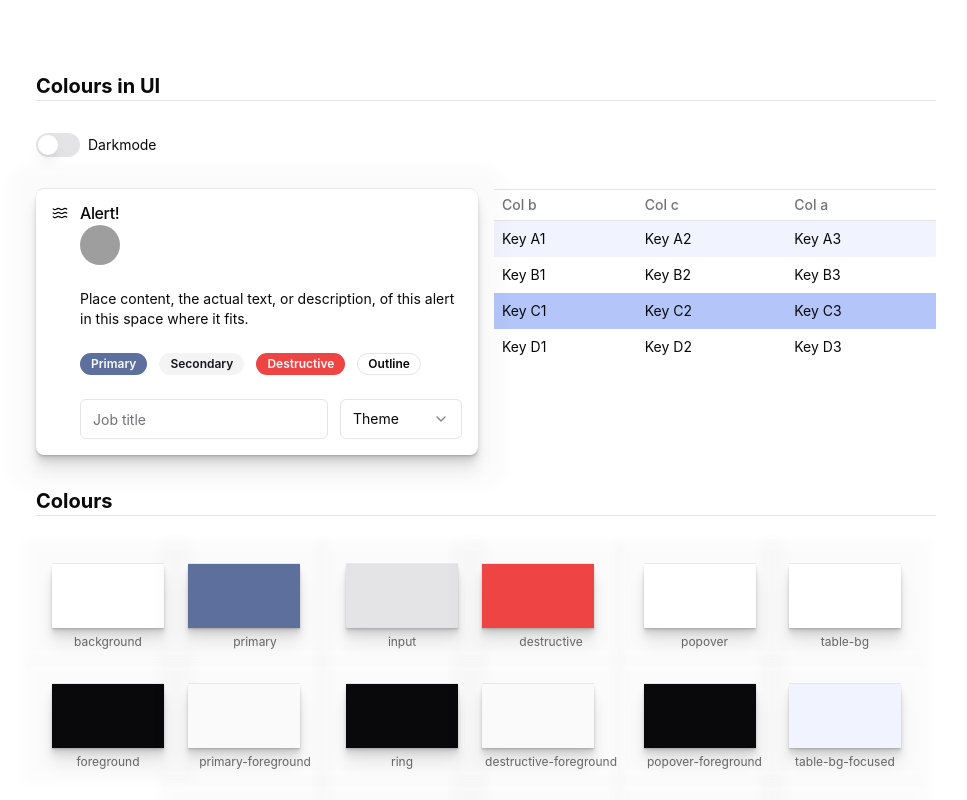
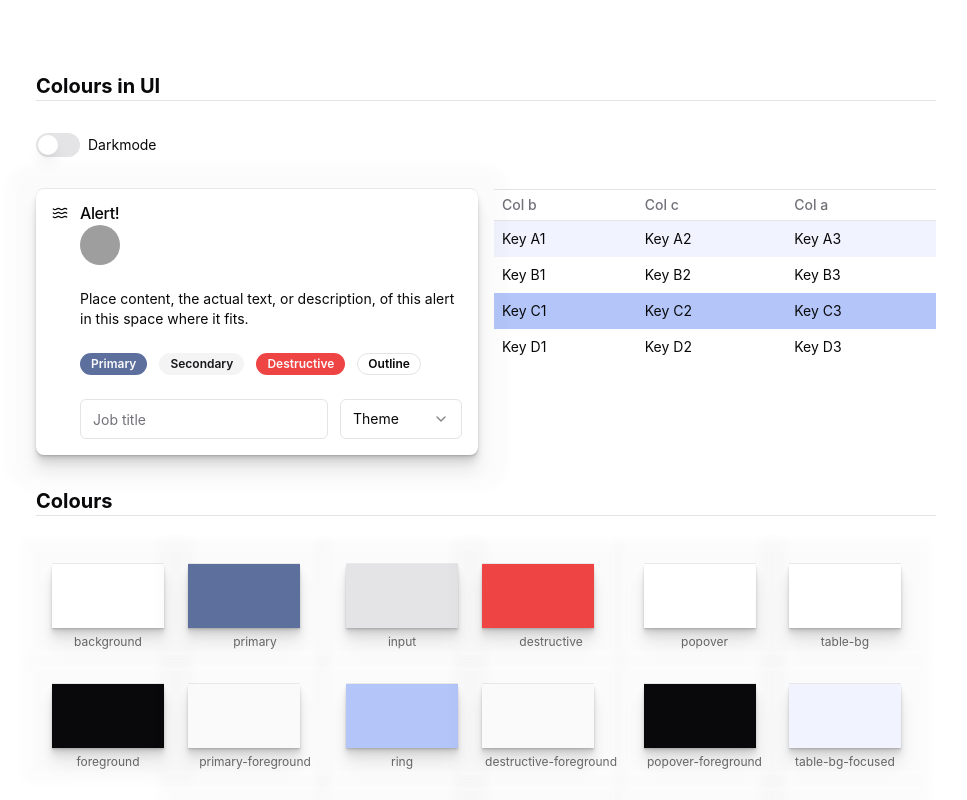
Before and after one commit to ttab/elephant-ui, a React (Vite) app: page / in a window 1280 px wide. Shown: the top 800 px of the page, without its empty margins (4-971 px from the left). Built offline with nearby package versions, Linux system fonts and the light colour scheme; grey boxes are pictures that could not be loaded; a web font is replaced by a local one.

Commit message:
Set focusring to same as used in tables (#511)

```diff
--- a/src/styles/layout-base.css
+++ b/src/styles/layout-base.css
@@ -31,7 +31,7 @@
 
     --border: 240 5.9% 90%;
     --input: 240 5.9% 90%;
-    --ring: 240 10% 3.9%;
+    --ring: 224, 85%, 84%;
 
     --table-bg: 0, 0%, 100%;
     --table-bg-focused: 224, 85%, 97%;
```
